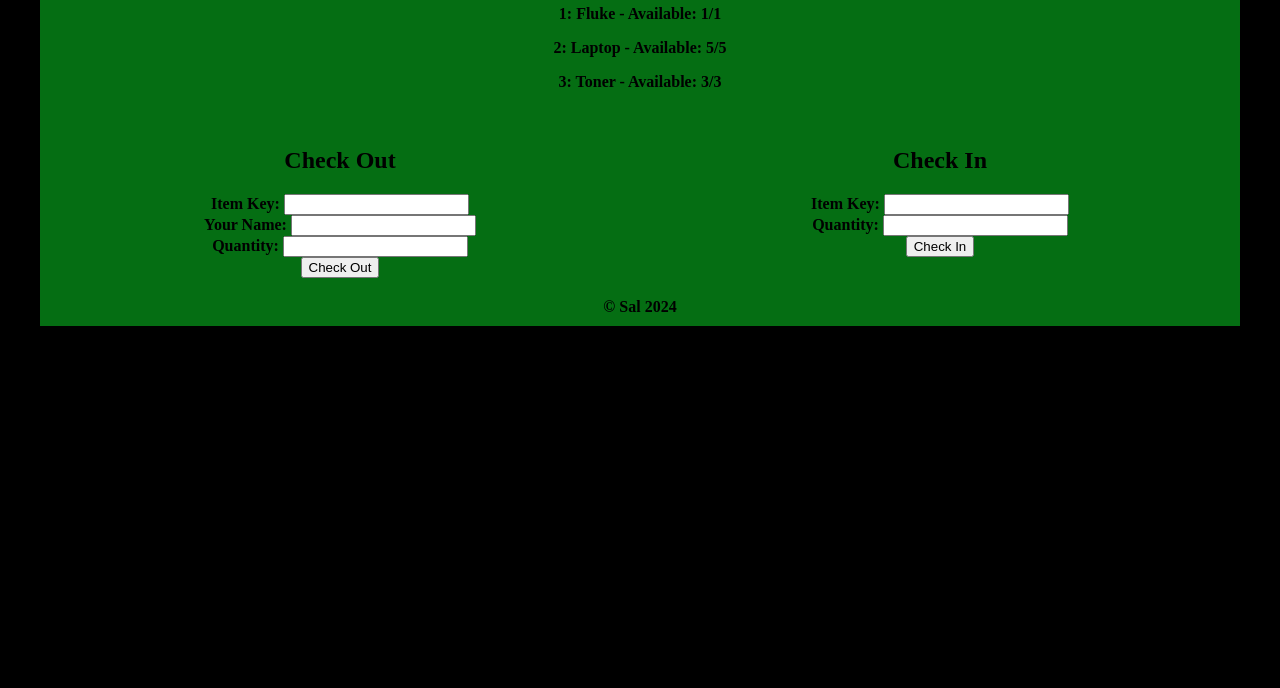
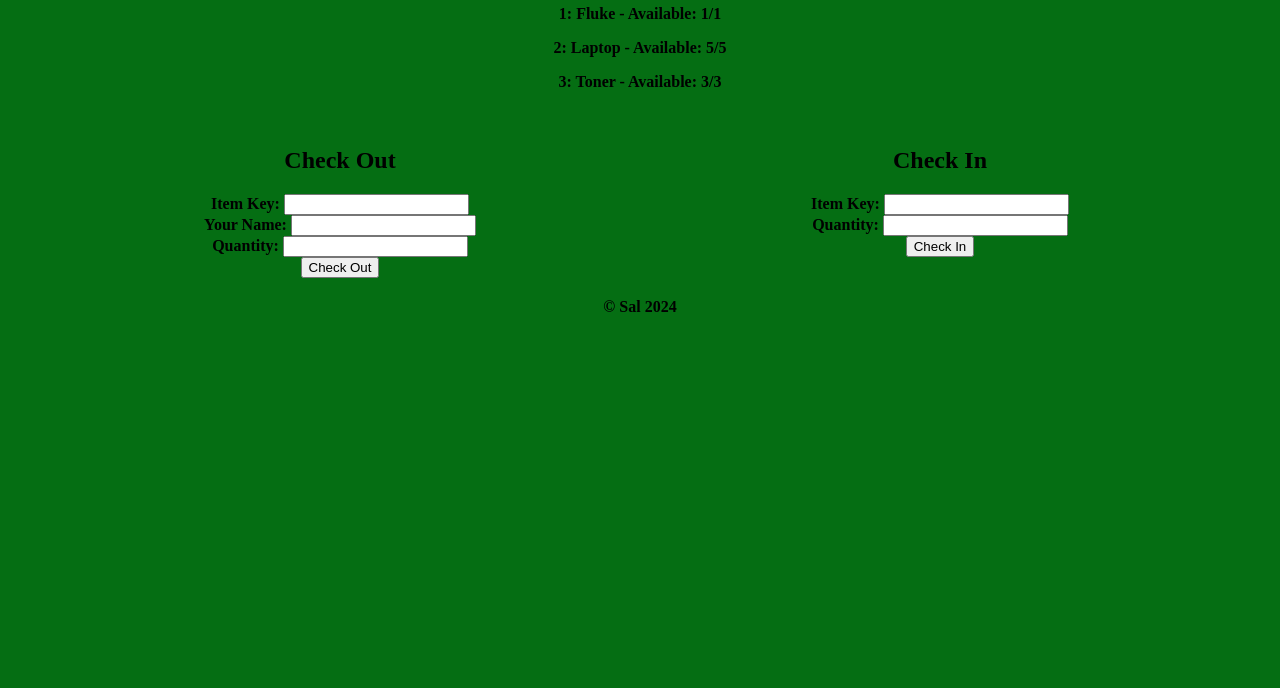
Before and after one commit to salwcaudill/salwcaudill.github.io, a plain HTML site: page tempdes.html in a window 1280 px wide. Shown: the part 112-800 px from the top of the page. Drawn offline with Linux system fonts and the light colour scheme.

Commit message:
Update tempdes.html

```diff
--- a/tempdes.html
+++ b/tempdes.html
@@ -6,7 +6,7 @@
 <title>Asset Manager</title>
 <style>
 body {
-  background-color: rgb(0, 0, 0);
+  background-color: rgb(5, 110, 19);
 }
 .wrapper {
   display: flex;
```
